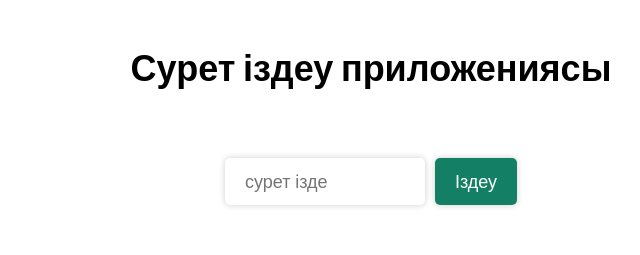
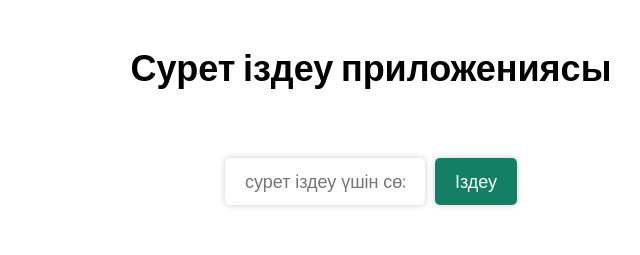
Before and after one commit to YeraArtox/picture-search-app1, a plain HTML site: page index.html in a window 1280 px wide. Shown: the top 255 px of the page, 269-909 px from the left. Drawn offline with Linux system fonts and the light colour scheme.

Commit message:
текст инпут озгерді

```diff
--- a/index.html
+++ b/index.html
@@ -10,7 +10,7 @@
   <h1>Сурет іздеу приложениясы</h1>
 
   <form action="">
-    <input type="text" id="search-input" placeholder="сурет ізде">
+    <input type="text" id="search-input" placeholder="сурет іздеу үшін сөз жаз">
       <button id="search-button">Іздеу</button>
   </form>
 
```
